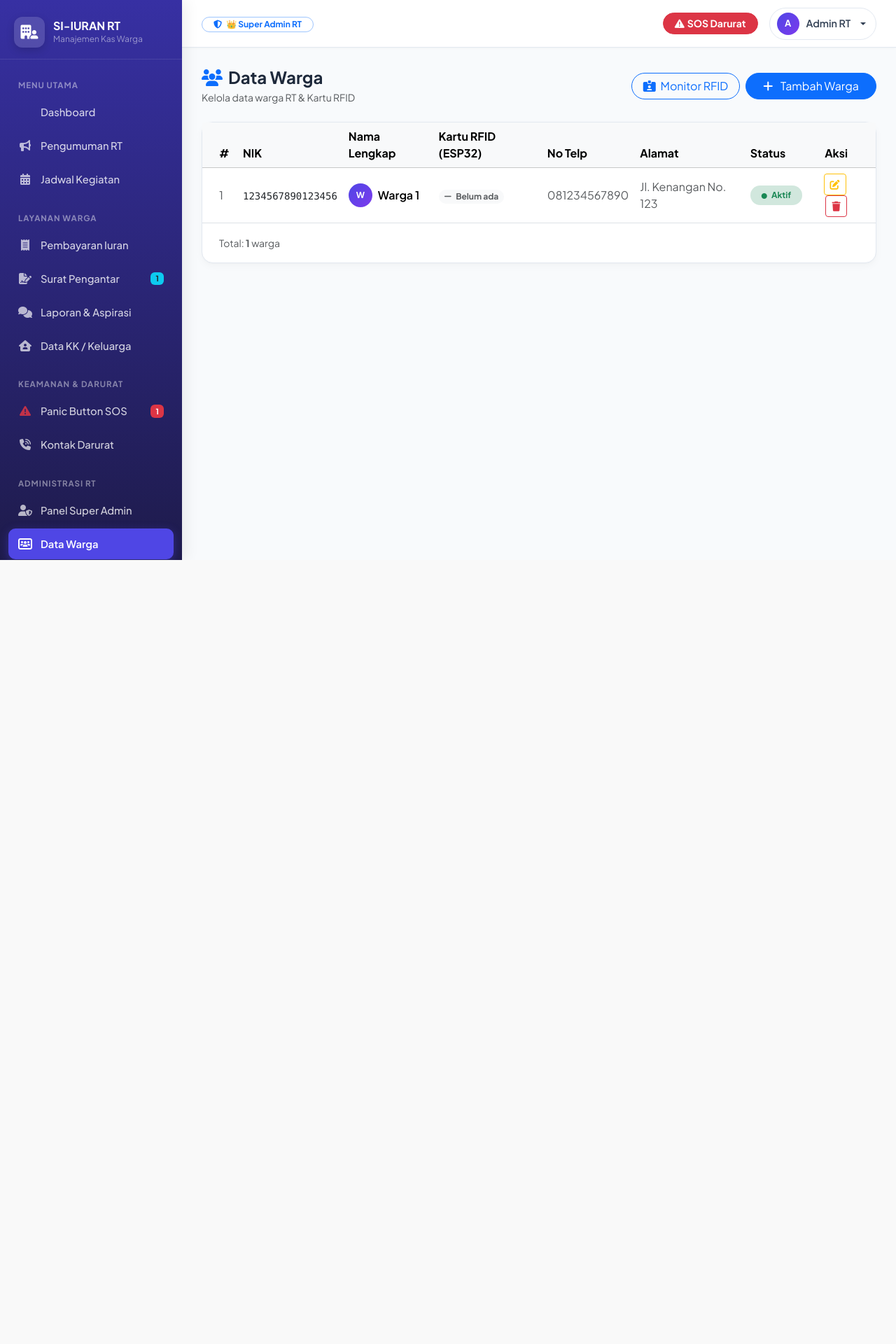
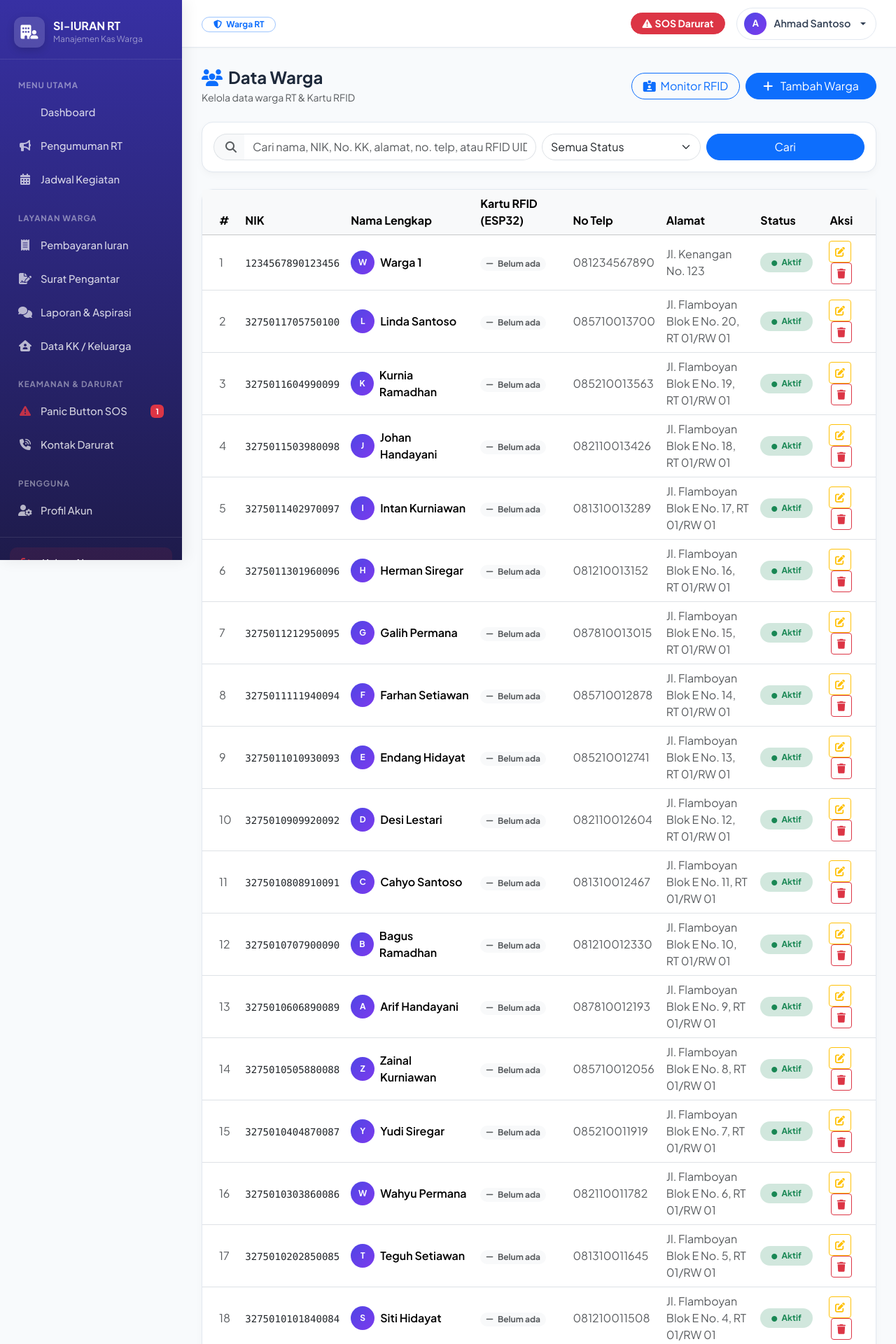
Before and after one commit to zahrahmadani26/iuran-rt, a Laravel app: page /warga in a window 1280 px wide. Shown: the top 1920 px of the page at 70% size. Before the commit the page ends 800 px from the top, so only its background shows below. Run offline with Laravel 12, Linux system fonts and the light colour scheme; a user stored in the database is signed in; data comes from the database, SQL or seed files in the repository; tables that the repository leaves empty hold one stand-in row (values such as "Sample post"); some libraries are stand-ins or nearby versions.

Commit message:
feat: tambah 100 data warga via WargaSeeder + migrasi, pencarian & pagination warga/KK/super-admin

```diff
--- a/app/Http/Controllers/KartuKeluargaController.php
+++ b/app/Http/Controllers/KartuKeluargaController.php
@@ -28,11 +28,11 @@ class KartuKeluargaController extends Controller
                         ->orWhere('nik', 'like', "%{$q}%");
                 });
             }
-            $wargas = $query->get();
+            $wargas = $query->paginate(10)->withQueryString();
             $totalAnggota = KartuKeluarga::count();
         } else {
-            $wargas = Warga::with('kartuKeluargas')->where('user_id', $user->id)->get();
-            $wargaIds = $wargas->pluck('id');
+            $wargas = Warga::with('kartuKeluargas')->where('user_id', $user->id)->paginate(10)->withQueryString();
+            $wargaIds = Warga::where('user_id', $user->id)->pluck('id');
             $totalAnggota = KartuKeluarga::whereIn('warga_id', $wargaIds)->count();
         }
 
--- a/app/Http/Controllers/WargaController.php
+++ b/app/Http/Controllers/WargaController.php
@@ -9,10 +9,30 @@ use Illuminate\Support\Facades\Hash;
 
 class WargaController extends Controller
 {
-    public function index()
+    public function index(Request $request)
     {
-        $wargas = Warga::with('user')->get();
-        return view('warga.index', compact('wargas'));
+        $query = Warga::with('user')->orderBy('id', 'desc');
+
+        if ($request->filled('q')) {
+            $q = $request->q;
+            $query->where(function ($sub) use ($q) {
+                $sub->where('nama_lengkap', 'like', "%{$q}%")
+                    ->orWhere('nik', 'like', "%{$q}%")
+                    ->orWhere('no_kk', 'like', "%{$q}%")
+                    ->orWhere('alamat', 'like', "%{$q}%")
+                    ->orWhere('no_telp', 'like', "%{$q}%")
+                    ->orWhere('rfid_uid', 'like', "%{$q}%");
+            });
+        }
+
+        if ($request->filled('status') && in_array($request->status, ['aktif', 'nonaktif'])) {
+            $query->where('status', $request->status);
+        }
+
+        $wargas = $query->paginate(25)->withQueryString();
+        $totalSemuaWarga = Warga::count();
+
+        return view('warga.index', compact('wargas', 'totalSemuaWarga'));
     }
 
     public function create()
--- a/app/Providers/AppServiceProvider.php
+++ b/app/Providers/AppServiceProvider.php
@@ -2,6 +2,7 @@
 
 namespace App\Providers;
 
+use Illuminate\Pagination\Paginator;
 use Illuminate\Support\ServiceProvider;
 
 class AppServiceProvider extends ServiceProvider
@@ -19,6 +20,6 @@ class AppServiceProvider extends ServiceProvider
      */
     public function boot(): void
     {
-        //
+        Paginator::useBootstrapFive();
     }
 }
--- a/database/seeders/DatabaseSeeder.php
+++ b/database/seeders/DatabaseSeeder.php
@@ -73,5 +73,8 @@ class DatabaseSeeder extends Seeder
             'nominal' => 200000,
             'tanggal' => '2024-11-05'
         ]);
+
+        // Seed 100 warga tambahan
+        $this->call(WargaSeeder::class);
     }
 }
--- a/resources/views/warga/index.blade.php
+++ b/resources/views/warga/index.blade.php
@@ -23,6 +23,31 @@
 
     @include('layouts.alerts')
 
+    {{-- Filter & Pencarian --}}
+    <div class="card border-0 shadow-sm rounded-4 mb-4 p-3">
+        <form method="GET" action="{{ route('warga.index') }}" class="row g-2 align-items-center">
+            <div class="col-md-6">
+                <div class="input-group">
+                    <span class="input-group-text bg-light border-end-0 rounded-start-pill ps-3"><i class="fas fa-search text-muted"></i></span>
+                    <input type="text" name="q" class="form-control border-start-0 rounded-end-pill" placeholder="Cari nama, NIK, No. KK, alamat, no. telp, atau RFID UID..." value="{{ request('q') }}">
+                </div>
+            </div>
+            <div class="col-md-3">
+                <select name="status" class="form-select rounded-pill">
+                    <option value="">Semua Status</option>
+                    <option value="aktif" {{ request('status') == 'aktif' ? 'selected' : '' }}>Aktif</option>
+                    <option value="nonaktif" {{ request('status') == 'nonaktif' ? 'selected' : '' }}>Non-Aktif</option>
+                </select>
+            </div>
+            <div class="col-md-3 d-flex gap-2">
+                <button type="submit" class="btn btn-primary rounded-pill px-4 flex-grow-1">Cari</button>
+                @if(request('q') || request('status'))
+                    <a href="{{ route('warga.index') }}" class="btn btn-outline-secondary rounded-pill px-3">Reset</a>
+                @endif
+            </div>
+        </form>
+    </div>
+
     {{-- Table Card --}}
     <div class="card border-0 shadow-sm rounded-4">
         <div class="card-body p-0">
@@ -43,7 +68,7 @@
                     <tbody>
                         @forelse($wargas as $key => $warga)
                         <tr>
-                            <td class="ps-4 text-muted">{{ $key + 1 }}</td>
+                            <td class="ps-4 text-muted">{{ $wargas->firstItem() + $key }}</td>
                             <td><code class="text-dark">{{ $warga->nik }}</code></td>
                             <td>
                                 <div class="d-flex align-items-center gap-2">
@@ -109,9 +134,17 @@
                 </table>
             </div>
         </div>
-        @if($wargas->count() > 0)
-        <div class="card-footer bg-transparent border-0 px-4 py-3">
-            <small class="text-muted">Total: <strong>{{ $wargas->count() }}</strong> warga</small>
+        @if($wargas->total() > 0)
+        <div class="card-footer bg-transparent border-0 px-4 py-3 d-flex flex-wrap justify-content-between align-items-center gap-2">
+            <small class="text-muted">
+                Menampilkan <strong>{{ $wargas->firstItem() }}–{{ $wargas->lastItem() }}</strong> dari <strong>{{ $wargas->total() }}</strong> warga
+                @if(isset($totalSemuaWarga) && $wargas->total() !== $totalSemuaWarga)
+                    (Total seluruh database: <strong>{{ $totalSemuaWarga }}</strong>)
+                @endif
+            </small>
+            <div>
+                {{ $wargas->links() }}
+            </div>
         </div>
         @endif
     </div>
```
Also changed, not shown: app/Http/Controllers/SuperAdminController.php (+13 -4 lines), database/seeders/WargaSeeder.php (added, +76 -0 lines), resources/views/kartu_keluarga/index.blade.php (+8 -1 lines), resources/views/super_admin/index.blade.php (+16 -3 lines), database/migrations/2026_11_27_000001_seed_100_warga_data.php (added).
